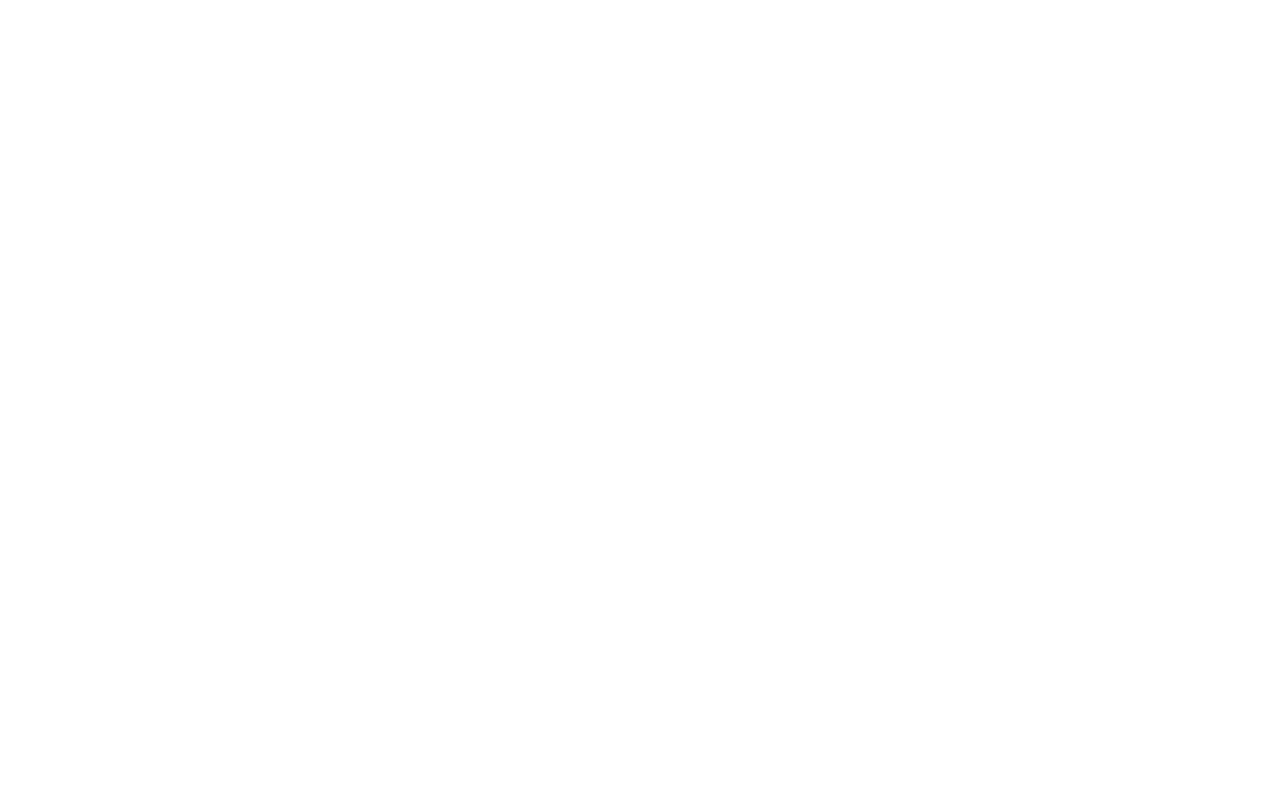
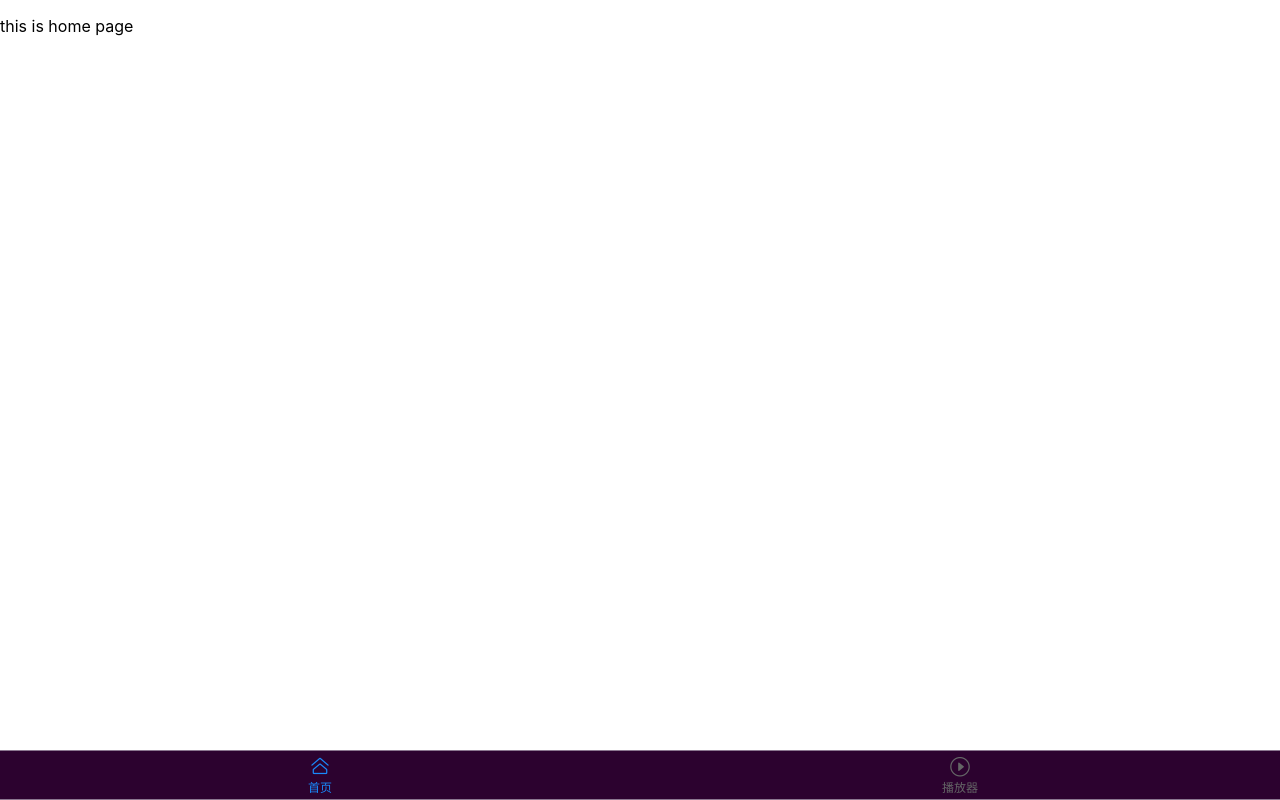
Before and after one commit to xjh2000/free-movie, a Vue app: page /#/home in a window 1280 px wide. Before the commit this address had no page. Built offline with nearby package versions, Linux system fonts and the light colour scheme.

Commit message:
add vant 移动 UI 库 add HomePage.vue add PlayerPage.vue

```diff
--- a/package.json
+++ b/package.json
@@ -10,12 +10,14 @@
   "dependencies": {
     "@vueuse/core": "^8.6.0",
     "pinia": "^2.0.14",
+    "vant": "^3.5.0",
     "vue": "^3.2.25",
     "vue-router": "4"
   },
   "devDependencies": {
     "@vitejs/plugin-vue": "^2.3.3",
     "typescript": "^4.5.4",
+    "unplugin-vue-components": "^0.19.6",
     "vite": "^2.9.9",
     "vite-plugin-mock-server": "^1.0.4",
     "vite-plugin-pwa": "^0.12.0",
--- a/src/App.vue
+++ b/src/App.vue
@@ -3,5 +3,5 @@
 </script>
 
 <template>
-  <RouterView/>
+  <router-view/>
 </template>
--- a/src/main.ts
+++ b/src/main.ts
@@ -12,8 +12,10 @@
 
 
 let app = createApp(App);
+// 功能注册
 app.use(router);
 app.use(createPinia());
+
 app.mount('#app');
 
 
--- /dev/null
+++ b/src/pages/HomePage.vue
@@ -0,0 +1,14 @@
+<script setup lang="ts">
+
+</script>
+
+<template>
+  <div>
+    <p>this is home page</p>
+  </div>
+</template>
+
+
+<style scoped>
+
+</style>
--- /dev/null
+++ b/src/pages/PlayerPage.vue
@@ -0,0 +1,14 @@
+<script setup lang="ts">
+
+</script>
+
+<template>
+  <div>
+    <p>this is player pages</p>
+  </div>
+</template>
+
+
+<style scoped>
+
+</style>
--- a/src/pages/UserPage.vue
+++ b/src/pages/UserPage.vue
@@ -1,11 +1,13 @@
 <script setup lang="ts">
 
-import router from "../routers/router";
 import {UserStore} from "../store/UserStore";
+import {Ref, ref} from "vue";
+import {ConfigProviderProps} from 'vant';
 
-function clickHandler() {
-  router.push("/admin");
-}
+const themeVars: Ref<ConfigProviderProps["themeVars"]> = ref({
+  TabbarBackgroundColor: '#2c022f',
+  TabbarItemActiveBackgroundColor: "#2c022f",
+});
 
 let userStore = UserStore();
 
@@ -17,14 +19,15 @@
 </script>
 
 <template>
-  <div>
-    <button @click="clickHandler">goto admin</button>
-    <button @click="storeHandler">test Store local</button>
-    <p>this is user page</p>
-  </div>
+  <van-config-provider :theme-vars="themeVars">
+    <router-view/>
+    <van-tabbar route>
+      <van-tabbar-item to="/home" icon="home-o">
+        首页
+      </van-tabbar-item>
+      <van-tabbar-item to="/player" icon="play-circle-o">
+        播放器
+      </van-tabbar-item>
+    </van-tabbar>
+  </van-config-provider>
 </template>
-
-
-<style scoped>
-
-</style>
--- a/src/routers/userRouter.ts
+++ b/src/routers/userRouter.ts
@@ -1,5 +1,13 @@
 import {RouteRecordRaw} from "vue-router";
 
 export const userRouter: RouteRecordRaw[] = [
-    {path: '/', component: () => import('../pages/UserPage.vue')},
+    {
+        path: '/',
+        component: () => import('../pages/UserPage.vue'),
+        redirect: '/home',
+        children: [
+            {path: 'home', component: () => import('../pages/HomePage.vue')},
+            {path: 'player', component: () => import('../pages/PlayerPage.vue')},
+        ]
+    },
 ]
--- a/src/store/UserStore.ts
+++ b/src/store/UserStore.ts
@@ -4,8 +4,9 @@
     auth: string[];
 }
 
-let localUser: UserStoreState = localStorage.getItem('user') ? JSON.parse(localStorage.getItem('user') as string) : {};
+let localUser: UserStoreState = localStorage.getItem('user') ? JSON.parse(localStorage.getItem('user') as string) : {auth: []};
 
+console.log(localUser);
 
 export const UserStore = defineStore(
     'user',
--- a/vite.config.ts
+++ b/vite.config.ts
@@ -2,8 +2,11 @@
 import vue from '@vitejs/plugin-vue'
 import {VitePWA} from "vite-plugin-pwa";
 import mockServer from 'vite-plugin-mock-server';
+import Components from 'unplugin-vue-components/vite';
 // @ts-ignore
 import manifestJson from './public/manifest.json'
+
+import {VantResolver} from 'unplugin-vue-components/resolvers';
 
 const localEnabled = process.env.USE_MOCK || false;
 
@@ -21,5 +24,8 @@
             manifest: manifestJson,
         }),
         mockPlugin,
+        Components({
+            resolvers: [VantResolver()],
+        }),
     ],
 })
```
